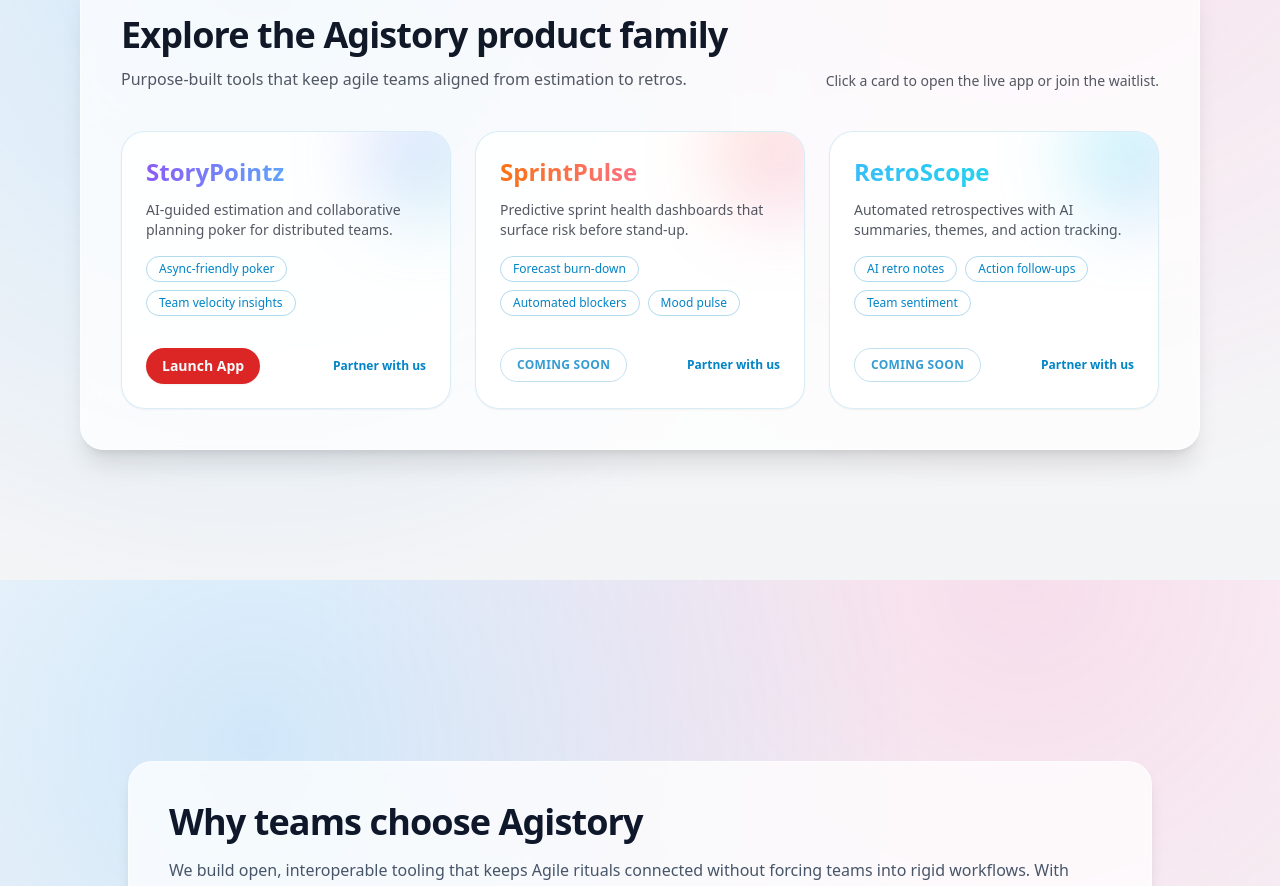
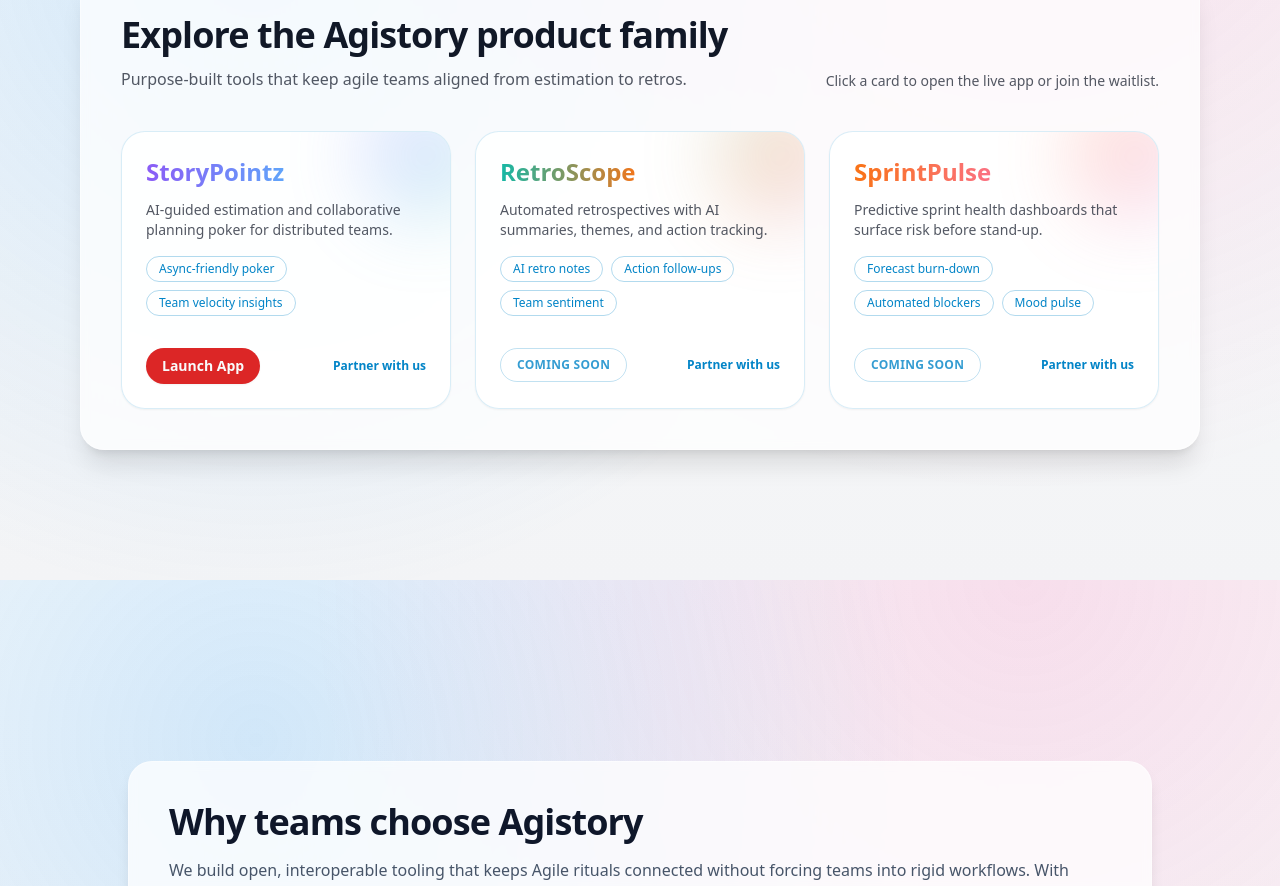
Before and after one commit to harsharshh/Agistory, a Next.js app: page / in a window 1280 px wide. Shown: the part 1020-1906 px from the top of the page. Built offline with nearby package versions, Linux system fonts and the light colour scheme.

Commit message:
mis changes

```diff
--- a/src/app/page.tsx
+++ b/src/app/page.tsx
@@ -1,6 +1,6 @@
 "use client";
 
-import { useRef } from "react";
+import { useRef, useEffect } from "react";
 import { useGSAP } from "@gsap/react";
 import { getGsap } from "@/lib/gsap";
 import { AgistoryHeader } from "@/components/AgistoryHeader";
@@ -31,6 +31,24 @@ export default function Home() {
   const subRef = useRef<HTMLParagraphElement>(null);
   const ctaRef = useRef<HTMLDivElement>(null);
   const heroSvgRef = useRef<SVGSVGElement>(null);
+
+  useEffect(() => {
+    if (typeof window === "undefined") return;
+    // Disable browser scroll restoration so reloads start at hero
+    if ("scrollRestoration" in history) {
+      history.scrollRestoration = "manual";
+    }
+    // If there's no hash in the URL, jump to top (hero)
+    if (!window.location.hash) {
+      window.scrollTo({ top: 0, left: 0, behavior: "auto" });
+    }
+    // Cleanup: restore default behavior when navigating away
+    return () => {
+      if ("scrollRestoration" in history) {
+        history.scrollRestoration = "auto";
+      }
+    };
+  }, []);
 
   useGSAP(() => {
     const gsap = getGsap();
--- a/src/data/products.ts
+++ b/src/data/products.ts
@@ -19,6 +19,14 @@ export const products: ProductInfo[] = [
     highlights: [ "Async-friendly poker", "Team velocity insights"],
   },
   {
+    id: "retroscope",
+    name: "RetroScope",
+    description: "Automated retrospectives with AI summaries, themes, and action tracking.",
+    gradient: "from-[#14b8a6] via-[#f97316] to-[#8b5cf6]",
+    status: "coming-soon",
+    highlights: ["AI retro notes", "Action follow-ups", "Team sentiment"],
+  },
+  {
     id: "sprintpulse",
     name: "SprintPulse",
     description: "Predictive sprint health dashboards that surface risk before stand-up.",
@@ -26,12 +34,4 @@ export const products: ProductInfo[] = [
     status: "coming-soon",
     highlights: ["Forecast burn-down", "Automated blockers", "Mood pulse"],
   },
-  {
-    id: "retroscope",
-    name: "RetroScope",
-    description: "Automated retrospectives with AI summaries, themes, and action tracking.",
-    gradient: "from-[#38bdf8] via-[#22d3ee] to-[#9333ea]",
-    status: "coming-soon",
-    highlights: ["AI retro notes", "Action follow-ups", "Team sentiment"],
-  },
 ];
```
